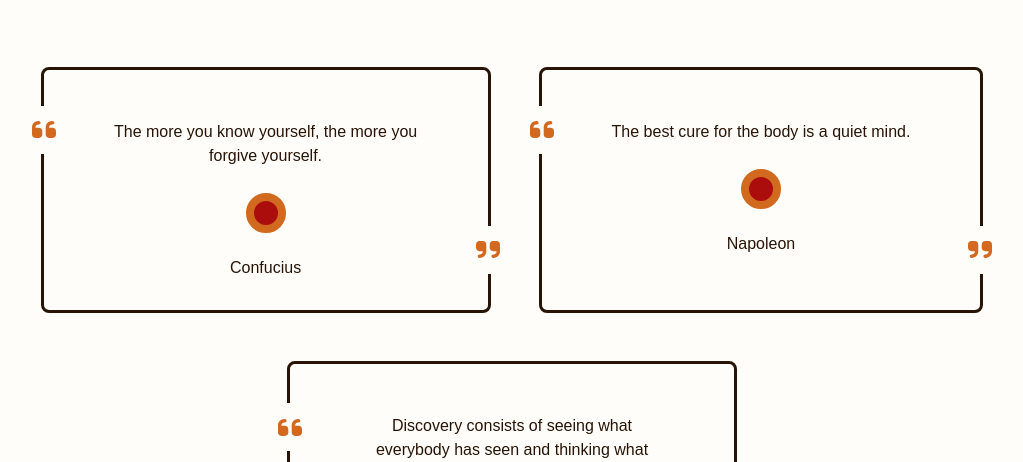
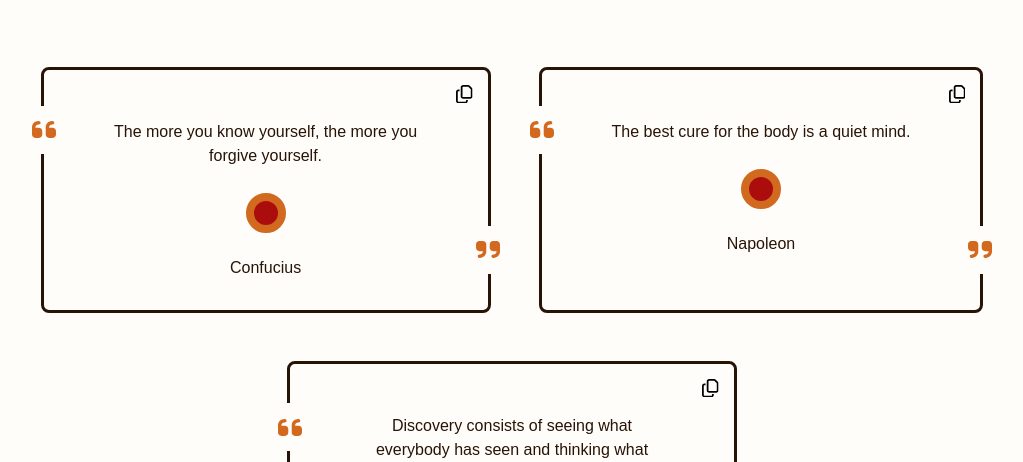
Before and after one commit to OlaJurrek/random-quotes-generator, a React (Vite) app: page / in a window 1280 px wide. Shown: the part 284-746 px from the top of the page, without its empty margins (148-1171 px from the left). Built offline with nearby package versions, Linux system fonts and the light colour scheme.

Commit message:
change file structure

```diff
--- a/src/App.jsx
+++ b/src/App.jsx
@@ -1,4 +1,4 @@
-import Wrapper from './components/Header/Wrapper';
+import Wrapper from './components/Wrapper';
 import GlobalStyles from './GlobalStyles';
 
 function App() {
--- a/src/assets/icons/CopyIcon.jsx
+++ b/src/assets/icons/CopyIcon.jsx
@@ -1,4 +1,4 @@
-function Icon(props) {
+function CopyIcon(props) {
   return (
     <svg
       xmlns="http://www.w3.org/2000/svg"
@@ -21,4 +21,4 @@ function Icon(props) {
   );
 }
 
-export default Icon;
+export default CopyIcon;
--- a/src/components/Header/Actions.jsx
+++ b/src/components/Actions.jsx
@@ -1,16 +1,20 @@
-// import React from "react";
 import styled from "styled-components";
 import Button from "./Button";
-import IconWandSparkles from "../../assets/icons/WandSparklesIcon";
-import IconCopy from "../../assets/icons/CopyIcon";
+import texts from "../texts";
+import IconWandSparkles from "../assets/icons/WandSparklesIcon";
+import IconCopy from "../assets/icons/CopyIcon";
 
 const Actions = () => (
   <StyledSection>
-    <Button label="Number of quotes" type="special"></Button>
-    <Button label="Generate quote" type="submit">
+    <Button type="special">
+      <label>{texts.buttons.number}</label>
+    </Button>
+    <Button type="submit">
+      <span>{texts.buttons.generate}</span>
       <IconWandSparkles width=".8em" height=".8em" />
     </Button>
-    <Button label="Copy all quotes" type="button">
+    <Button type="button">
+      <span>{texts.buttons.copyAll}</span>
       <IconCopy width=".9em" />
     </Button>
   </StyledSection>
--- a/src/components/Header/Blockquote.jsx
+++ b/src/components/Blockquote.jsx
@@ -1,10 +1,17 @@
 import styled, { css } from "styled-components";
-import quoteLeftImg from "../../assets/icons/quote-left.svg";
-import quoteRightImg from "../../assets/icons/quote-right.svg";
+import Button from "./Button";
+import CopyIcon from "../assets/icons/CopyIcon";
+import quoteLeftImg from "../assets/icons/quote-left.svg";
+import quoteRightImg from "../assets/icons/quote-right.svg";
+
+
 
 function Blockquote({ author, content }) {
   return (
     <StyledBlockquote>
+      <IconButton type="button">
+        <CopyIcon width=".9em" />
+      </IconButton>
       <p>{content}</p>
       <Circle aria-hidden="true" />
       <StyledFooter>{author}</StyledFooter>
@@ -68,6 +75,12 @@ const StyledFooter = styled.footer`
   text-align: center;
 `;
 
-
+const IconButton = styled(Button)`
+  position: absolute;
+  top: 0;
+  right: 0;
+  padding: 15px;
+  border: none;
+`;
 
 export default Blockquote;
--- a/src/components/Header/Button.jsx
+++ b/src/components/Button.jsx
@@ -1,10 +1,17 @@
 // import React from "react";
 import styled from "styled-components";
 
-const Button = ({ label, children }) => {
+const Button = ({className, type, children }) => {
+  let btnType;
+  if (type === 'special') {
+    console.log('special button');
+  } else if (type === 'button' || type === 'submit') {
+    btnType = type;
+  } else {
+    throw new Error('Unrecognized button type');
+  }
   return (
-    <StyledButton type="button">
-      <Label>{label}</Label>
+    <StyledButton type={btnType} className={className}>
       {children}
     </StyledButton>
   );
@@ -24,8 +31,5 @@ const StyledButton = styled.button`
   cursor: pointer;
 `;
 
-const Label = styled.span`
-  white-space: nowrap;
-`;
 
 export default Button;
--- a/src/components/Header/Quotes.jsx
+++ b/src/components/Quotes.jsx
@@ -1,5 +1,5 @@
 import styled from "styled-components";
-import Blockquote from "./BlockQuote";
+import Blockquote from "./Blockquote";
 
 const data = [
   {
--- /dev/null
+++ b/src/texts.js
@@ -0,0 +1,8 @@
+export default {
+  header: "Random qoutes generator",
+  buttons: {
+    generate: "Generate quote",
+    copyAll: "Copy all quotes",
+    number: "Number of quotes",
+  },
+};
```
Also changed, not shown: src/components/Header.jsx (renamed from src/components/Header/Header.jsx), src/components/Icon.jsx (renamed from src/components/Header/Icon.jsx), src/components/Wrapper.jsx (renamed from src/components/Header/Wrapper.jsx). Lines whose indentation alone changed are shown as unchanged.
